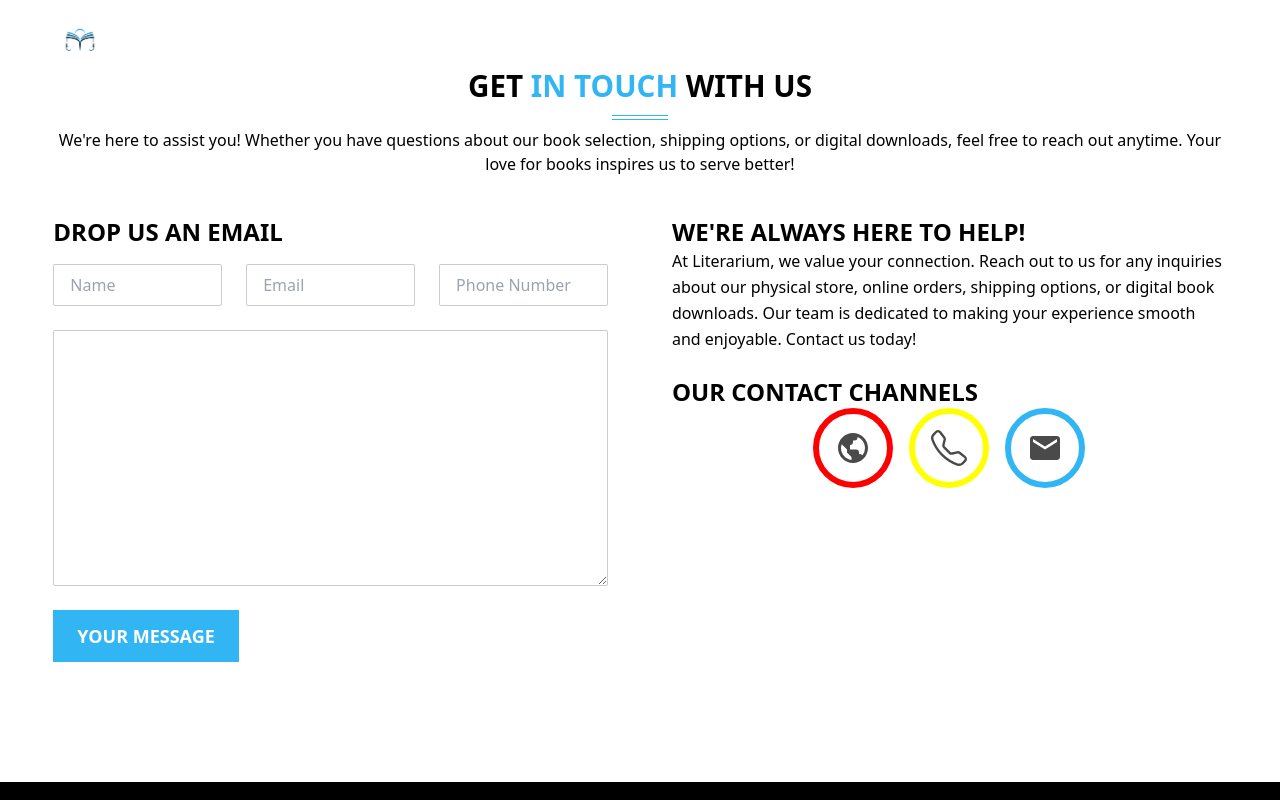
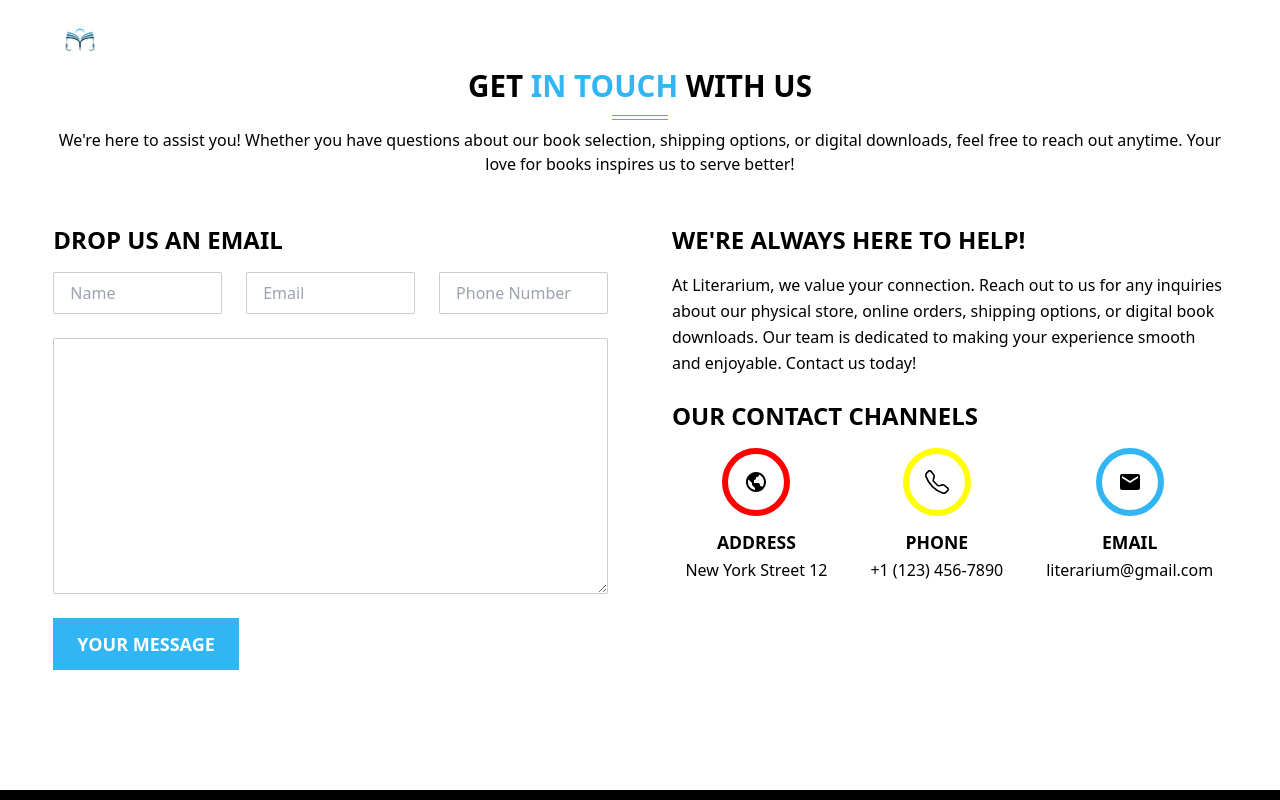
Before and after one commit to emmanuel-cruz-dev/literarium, a React (Vite) app: page /contact in a window 1280 px wide. Shown: the top 800 px of the page. Built offline with nearby package versions, Linux system fonts and the light colour scheme.

Commit message:
estructura y clases en contact

```diff
--- a/src/components/routes/contact/ContactPage.tsx
+++ b/src/components/routes/contact/ContactPage.tsx
@@ -16,10 +16,10 @@ const ContactPage = () => {
           out anytime. Your love for books inspires us to serve better!
         </p>
       </div>
-      <article className="grid grid-cols-1 xl:grid-cols-2 gap-12 lg:gap-16 py-6">
+      <article className="grid grid-cols-1 md:grid-cols-2 gap-12 lg:gap-16 pb-6 pt-8">
         <FormItem title="Drop us an email" button="Your message" />
         <article className="flex flex-col gap-6 [&>div>h3]:text-2xl [&>div>h3]:uppercase [&>div>h3]:font-semibold leading-relaxed">
-          <div>
+          <div className="flex flex-col gap-4">
             <h3>We're Always Here to Help!</h3>
             <p>
               At Literarium, we value your connection. Reach out to us for any
@@ -28,18 +28,36 @@ const ContactPage = () => {
               making your experience smooth and enjoyable. Contact us today!
             </p>
           </div>
-          <div>
+          <div className="flex flex-col gap-4">
             <h3>Our Contact Channels</h3>
-            <div className="contact-page__icons flex gap-4 justify-center text-4xl">
+            <div className="contact-page__icons-container flex justify-around gap-4 text-center">
+              <div className="contact-page__icons">
                 <span className="red">
                   <BiWorld />
                 </span>
+                <div>
+                  <h4>Address</h4>
+                  <p>New York Street 12</p>
+                </div>
+              </div>
+              <div className="contact-page__icons">
                 <span className="yellow">
                   <BsTelephone />
                 </span>
+                <div>
+                  <h4>Phone</h4>
+                  <p>+1 (123) 456-7890</p>
+                </div>
+              </div>
+              <div className="contact-page__icons">
                 <span className="skyblue">
                   <MdEmail />
                 </span>
+                <div>
+                  <h4>Email</h4>
+                  <p>literarium@gmail.com</p>
+                </div>
+              </div>
             </div>
           </div>
         </article>
--- a/src/styles/pages.css
+++ b/src/styles/pages.css
@@ -481,10 +481,24 @@
  *            Inicio: Contact         *
  ***************************************/
 
+.contact-page__icons {
+  display: flex;
+  flex-direction: column;
+  align-items: center;
+  gap: 0.75rem;
+}
+
+.contact-page__icons h4 {
+  text-transform: uppercase;
+  font-size: 1.1em;
+  font-weight: 600;
+}
+
 .contact-page__icons span {
+  font-size: 1.5em;
+  font-weight: 700;
   padding: 1rem;
   border-radius: 50%;
-  color: #4a4a4a;
 }
 
 .contact-page__icons span.red {
@@ -492,7 +506,7 @@
 }
 
 .contact-page__icons span.yellow {
-  border: 6px solid rgb(255, 255, 3);
+  border: 6px solid yellow;
 }
 
 .contact-page__icons span.skyblue {
```
Lines whose indentation alone changed are shown as unchanged.
